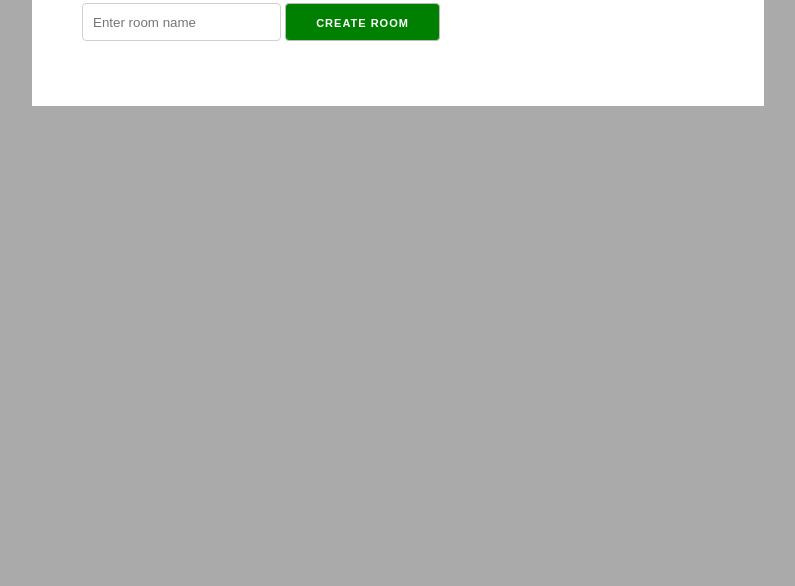
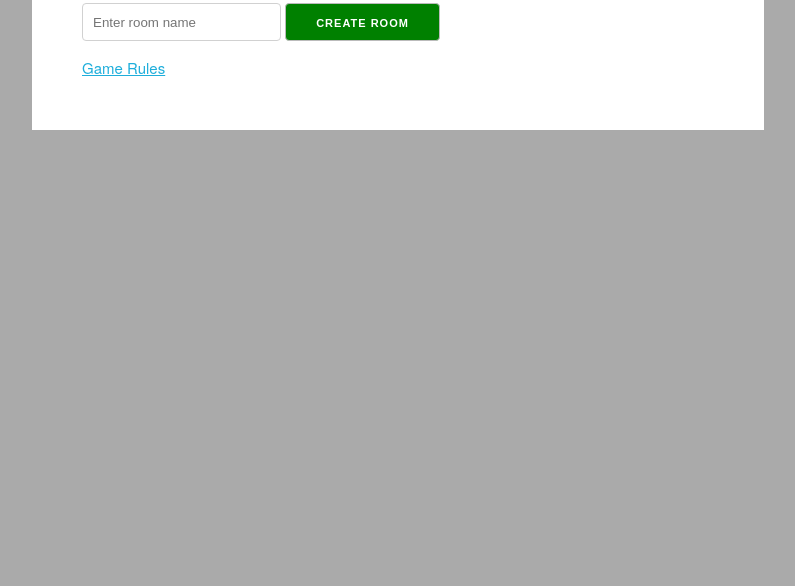
Before and after one commit to orenkolker/ghosts-game, a website: page home.html in a window 1280 px wide. Shown: the part 214-800 px from the top of the page, without its empty margins (242-1037 px from the left). Drawn offline with nearby package versions, Linux system fonts and the light colour scheme.

Commit message:
Added Game Rules Link

```diff
--- a/home.html
+++ b/home.html
@@ -16,7 +16,8 @@
 
           <input type="text" name="roomname" id="roomName" placeholder="Enter room name" required="">
           <button id="create">Create room</button>
-
+          <br>
+        <a href="http://jchriscampbell.com/resources/downloads/ghosts-miltnobradley-instructions.pdf" target="_blank">Game Rules</a>
       </div>
 
 
```
